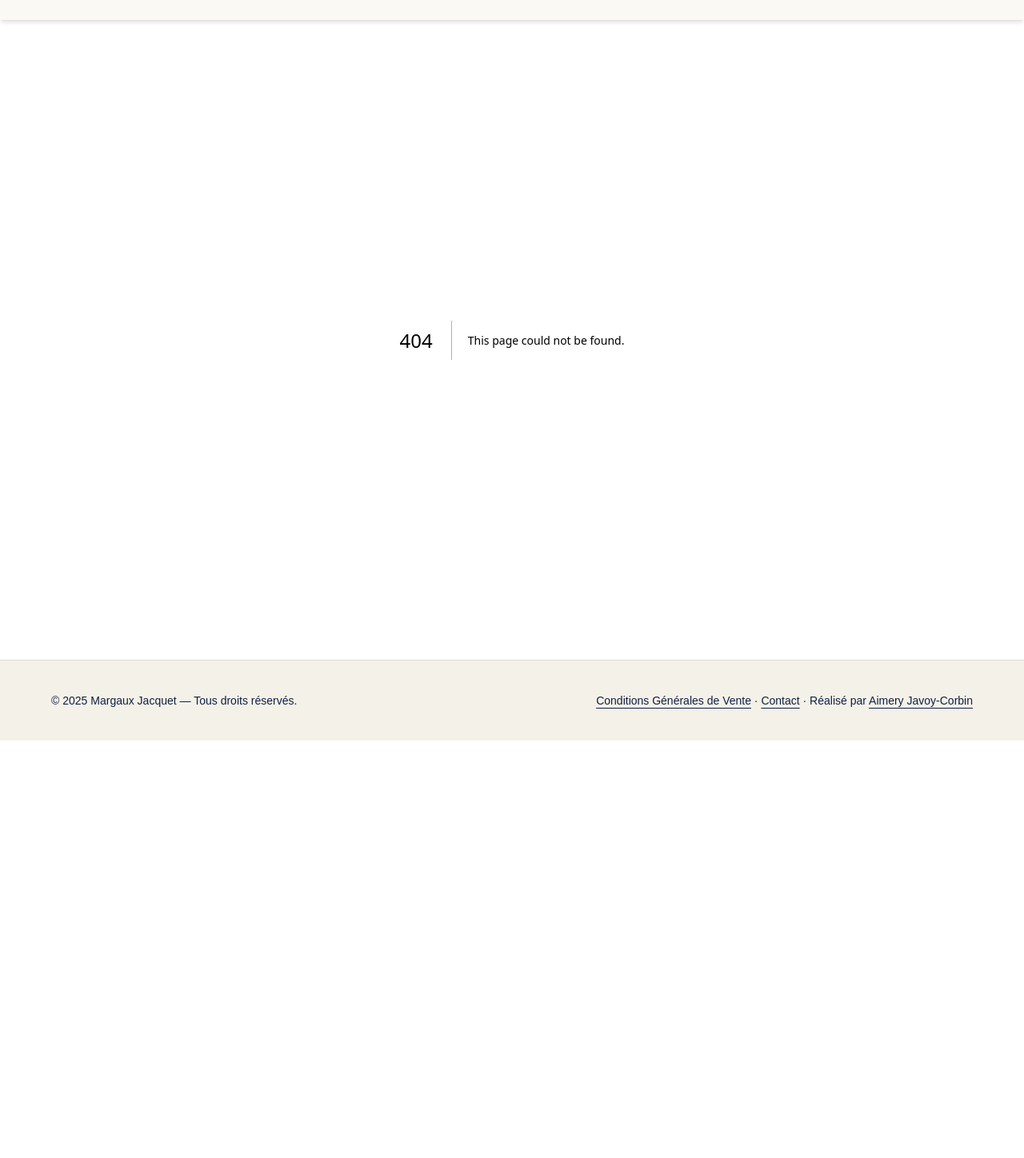
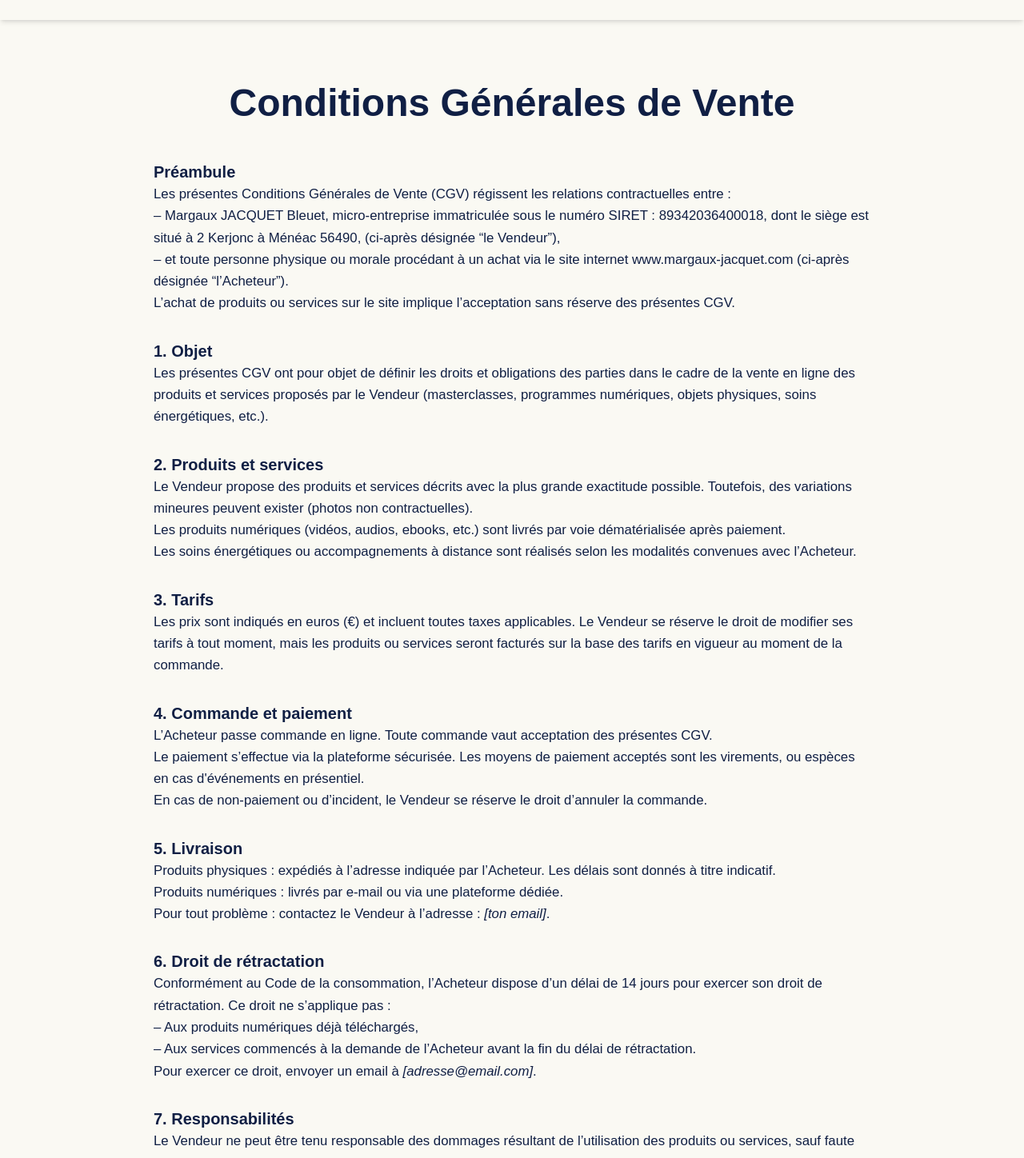
Before and after one commit to AJC111/margaux-jacquet, a Next.js app: page /cgv in a window 1280 px wide. Before the commit this address had no page. Shown: the part 135-1583 px from the top of the page at 80% size. Before the commit the page ends 1061 px from the top, so only its background shows below. Built offline with nearby package versions, Linux system fonts and the light colour scheme.

Commit message:
"Ajout des Conditions Générales de Vente"

```diff
--- /dev/null
+++ b/src/pages/cgv.tsx
@@ -0,0 +1,122 @@
+import Head from 'next/head'
+
+export default function CGV() {
+  return (
+    <>
+      <Head>
+        <title>Conditions Générales de Vente - Margaux Jacquet</title>
+        <meta name="description" content="CGV - Conditions Générales de Vente du site Margaux Jacquet" />
+      </Head>
+
+      <main className="text-bleu bg-[#FAF9F3] px-6 py-20 font-sans">
+        <div className="max-w-4xl mx-auto space-y-12">
+          <h1 className="text-3xl md:text-5xl font-bold text-center">Conditions Générales de Vente</h1>
+
+          <section className="space-y-8 text-[1.05rem] leading-relaxed">
+            <div>
+              <h2 className="text-xl font-semibold">Préambule</h2>
+              <p>
+                Les présentes Conditions Générales de Vente (CGV) régissent les relations contractuelles entre :
+                <br />– Margaux JACQUET Bleuet, micro-entreprise immatriculée sous le numéro SIRET : 89342036400018, dont le siège est situé à 2 Kerjonc à Ménéac 56490, (ci-après désignée “le Vendeur”),
+                <br />– et toute personne physique ou morale procédant à un achat via le site internet www.margaux-jacquet.com (ci-après désignée “l’Acheteur”).
+                <br />L’achat de produits ou services sur le site implique l’acceptation sans réserve des présentes CGV.
+              </p>
+            </div>
+
+            <div>
+              <h2 className="text-xl font-semibold">1. Objet</h2>
+              <p>
+                Les présentes CGV ont pour objet de définir les droits et obligations des parties dans le cadre de la vente en ligne des produits et services proposés par le Vendeur
+                (masterclasses, programmes numériques, objets physiques, soins énergétiques, etc.).
+              </p>
+            </div>
+
+            <div>
+              <h2 className="text-xl font-semibold">2. Produits et services</h2>
+              <p>
+                Le Vendeur propose des produits et services décrits avec la plus grande exactitude possible. Toutefois, des variations mineures peuvent exister (photos non contractuelles).
+                <br />Les produits numériques (vidéos, audios, ebooks, etc.) sont livrés par voie dématérialisée après paiement.
+                <br />Les soins énergétiques ou accompagnements à distance sont réalisés selon les modalités convenues avec l’Acheteur.
+              </p>
+            </div>
+
+            <div>
+              <h2 className="text-xl font-semibold">3. Tarifs</h2>
+              <p>
+                Les prix sont indiqués en euros (€) et incluent toutes taxes applicables. Le Vendeur se réserve le droit de modifier ses tarifs à tout moment,
+                mais les produits ou services seront facturés sur la base des tarifs en vigueur au moment de la commande.
+              </p>
+            </div>
+
+            <div>
+              <h2 className="text-xl font-semibold">4. Commande et paiement</h2>
+              <p>
+                L’Acheteur passe commande en ligne. Toute commande vaut acceptation des présentes CGV.
+                <br />Le paiement s’effectue via la plateforme sécurisée. Les moyens de paiement acceptés sont les virements, ou espèces en cas d&#39;événements en présentiel.
+                <br />En cas de non-paiement ou d’incident, le Vendeur se réserve le droit d’annuler la commande.
+              </p>
+            </div>
+
+            <div>
+              <h2 className="text-xl font-semibold">5. Livraison</h2>
+              <p>
+                Produits physiques : expédiés à l’adresse indiquée par l’Acheteur. Les délais sont donnés à titre indicatif.
+                <br />Produits numériques : livrés par e-mail ou via une plateforme dédiée.
+                <br />Pour tout problème : contactez le Vendeur à l’adresse : <span className="italic">[ton email]</span>.
+              </p>
+            </div>
+
+            <div>
+              <h2 className="text-xl font-semibold">6. Droit de rétractation</h2>
+              <p>
+                Conformément au Code de la consommation, l’Acheteur dispose d’un délai de 14 jours pour exercer son droit de rétractation. Ce droit ne s’applique pas :
+                <br />– Aux produits numériques déjà téléchargés,
+                <br />– Aux services commencés à la demande de l’Acheteur avant la fin du délai de rétractation.
+                <br />Pour exercer ce droit, envoyer un email à <span className="italic">[adresse@email.com]</span>.
+              </p>
+            </div>
+
+            <div>
+              <h2 className="text-xl font-semibold">7. Responsabilités</h2>
+              <p>
+                Le Vendeur ne peut être tenu responsable des dommages résultant de l’utilisation des produits ou services, sauf faute grave.
+                <br />Les produits et services proposés ne remplacent pas un avis médical ou psychologique.
+              </p>
+            </div>
+
+            <div>
+              <h2 className="text-xl font-semibold">8. Propriété intellectuelle</h2>
+              <p>
+                Tous les contenus (textes, vidéos, audios, images, etc.) sont protégés. Toute reproduction ou diffusion sans autorisation est interdite.
+              </p>
+            </div>
+
+            <div>
+              <h2 className="text-xl font-semibold">9. Données personnelles</h2>
+              <p>
+                Les données sont utilisées uniquement pour la gestion des commandes. Conformément au RGPD, l’Acheteur peut exercer ses droits en écrivant à <span className="italic">[adresse@email.com]</span>.
+              </p>
+            </div>
+
+            <div>
+              <h2 className="text-xl font-semibold">10. Litiges</h2>
+              <p>
+                Les CGV sont soumises au droit français. En cas de litige, les parties s’engagent à rechercher une solution amiable.
+              </p>
+            </div>
+
+            <div>
+              <h2 className="text-xl font-semibold">11. Mentions légales</h2>
+              <p>
+                Site édité par : Aimery Javoy-Corbin<br />
+                Adresse : 2 Kerjonc, 56490 Ménéac<br />
+                Email : <span className="italic">[adresse@email.com]</span><br />
+                Hébergement : Vercel
+              </p>
+            </div>
+          </section>
+        </div>
+      </main>
+    </>
+  )
+}
```
